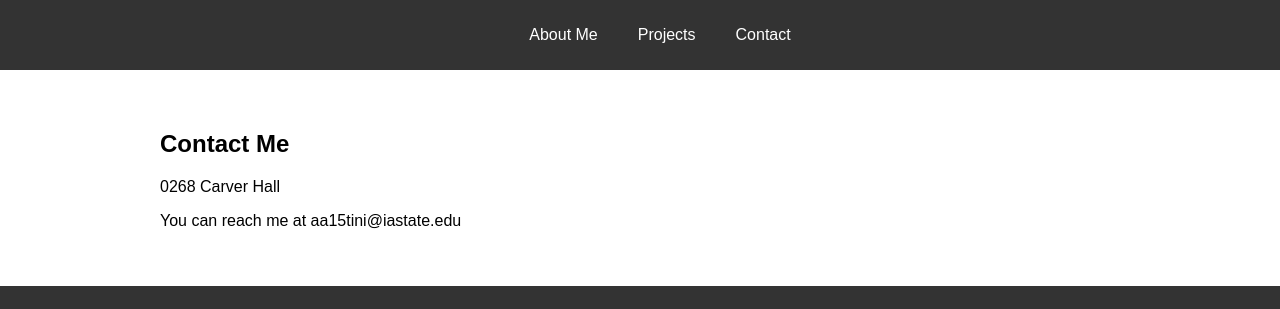
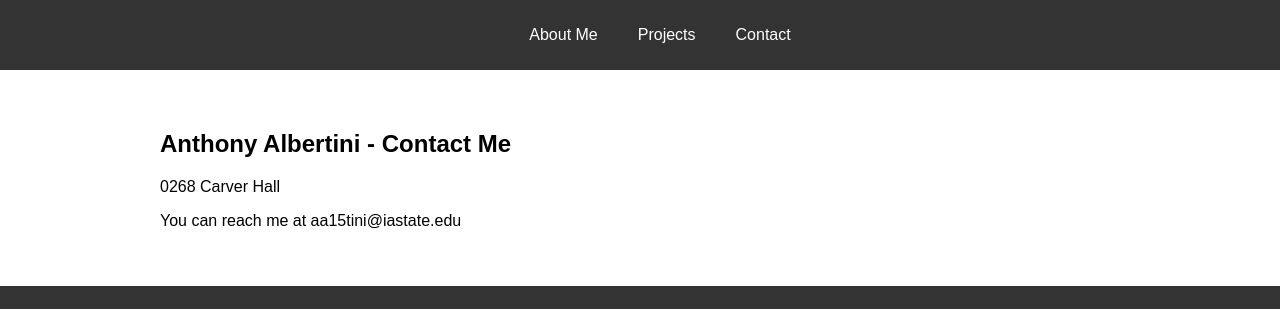
Before and after one commit to TiniTrain/personal, a plain HTML site: page contact.html in a window 1280 px wide. Shown: the top 309 px of the page. Drawn offline with Linux system fonts and the light colour scheme.

```diff
--- a/contact.html
+++ b/contact.html
@@ -48,7 +48,7 @@
     </header>
 
     <div class="container">
-        <h2>Contact Me</h2>
+        <h2>Anthony Albertini - Contact Me</h2>
         <p>0268 Carver Hall</p>
         <p>You can reach me at aa15tini@iastate.edu</p>
     </div>
```
Also changed, not shown: index.html (+1 -1 lines), ping.html (+1 -1 lines).
